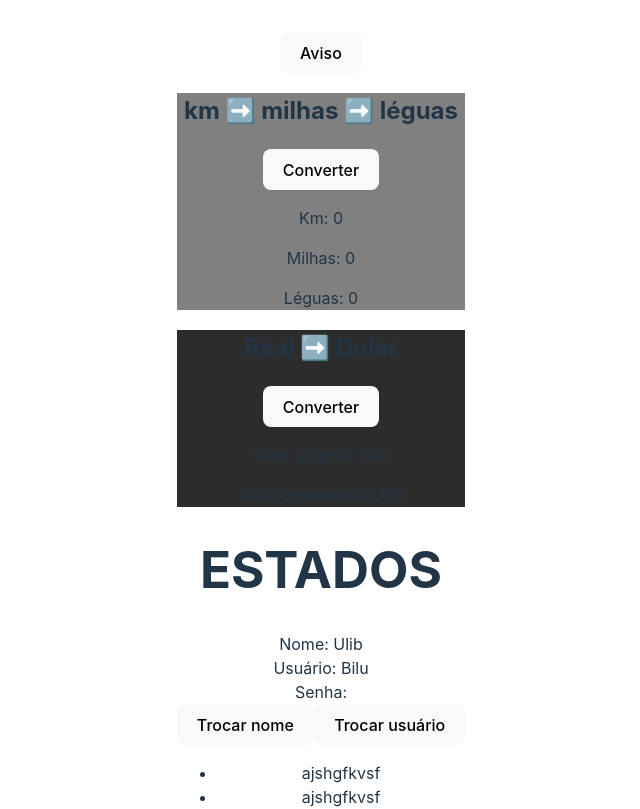
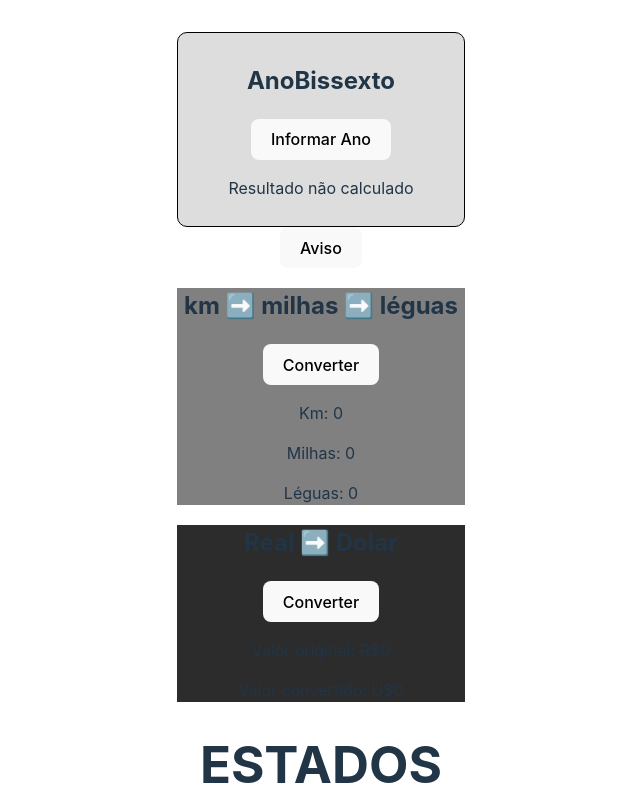
Before and after one commit to rafaellindemann/2025_1_arquivosDeAula, a React (Vite) app in the folder 2a/estados/: page / in a window 1280 px wide. Shown: the top 809 px of the page, without its empty margins (319-959 px from the left). Built offline with nearby package versions, Linux system fonts and the light colour scheme.

Commit message:
add exercício 2aN1

```diff
--- a/2a/estados/src/App.jsx
+++ b/2a/estados/src/App.jsx
@@ -1,5 +1,6 @@
 
 import './App.css'
+import AnoBissexto from './components/AnoBissexto'
 import Aviso from './components/Aviso'
 import Conversao from './components/Conversao'
 import Conversao2 from './components/Conversao2'
@@ -9,6 +10,7 @@ function App() {
 
   return (
     <>
+      <AnoBissexto />
       <Aviso />
       <Conversao2 />
       <Conversao />
--- /dev/null
+++ b/2a/estados/src/components/AnoBissexto.css
@@ -0,0 +1,6 @@
+.container-anoBissexto{
+    border: 1px solid #000;
+    background-color: #ddd;
+    border-radius: 10px;
+    padding: 10px;
+}
--- /dev/null
+++ b/2a/estados/src/components/AnoBissexto.jsx
@@ -0,0 +1,27 @@
+import { useState } from 'react'
+import './AnoBissexto.css'
+
+function AnoBissexto() {
+    const [resultado, setResultado] = useState('Resultado não calculado')
+    function lerAno(){
+        let ano = Number(prompt("Digite o ano: "))
+        if(ano % 4 == 0){
+            setResultado("É um ano bissexto")
+        }else{
+            setResultado("Não é bissexto")
+        }
+    }
+
+  return (
+    <div className='container-anoBissexto'>
+        <h2>AnoBissexto</h2>
+
+        <button onClick={lerAno}>Informar Ano</button>
+        <p>
+            {resultado}
+        </p>
+    </div>
+  )
+}
+
+export default AnoBissexto
```
Also changed, not shown: 1 other file (tests, documents, lock files or other folders).
